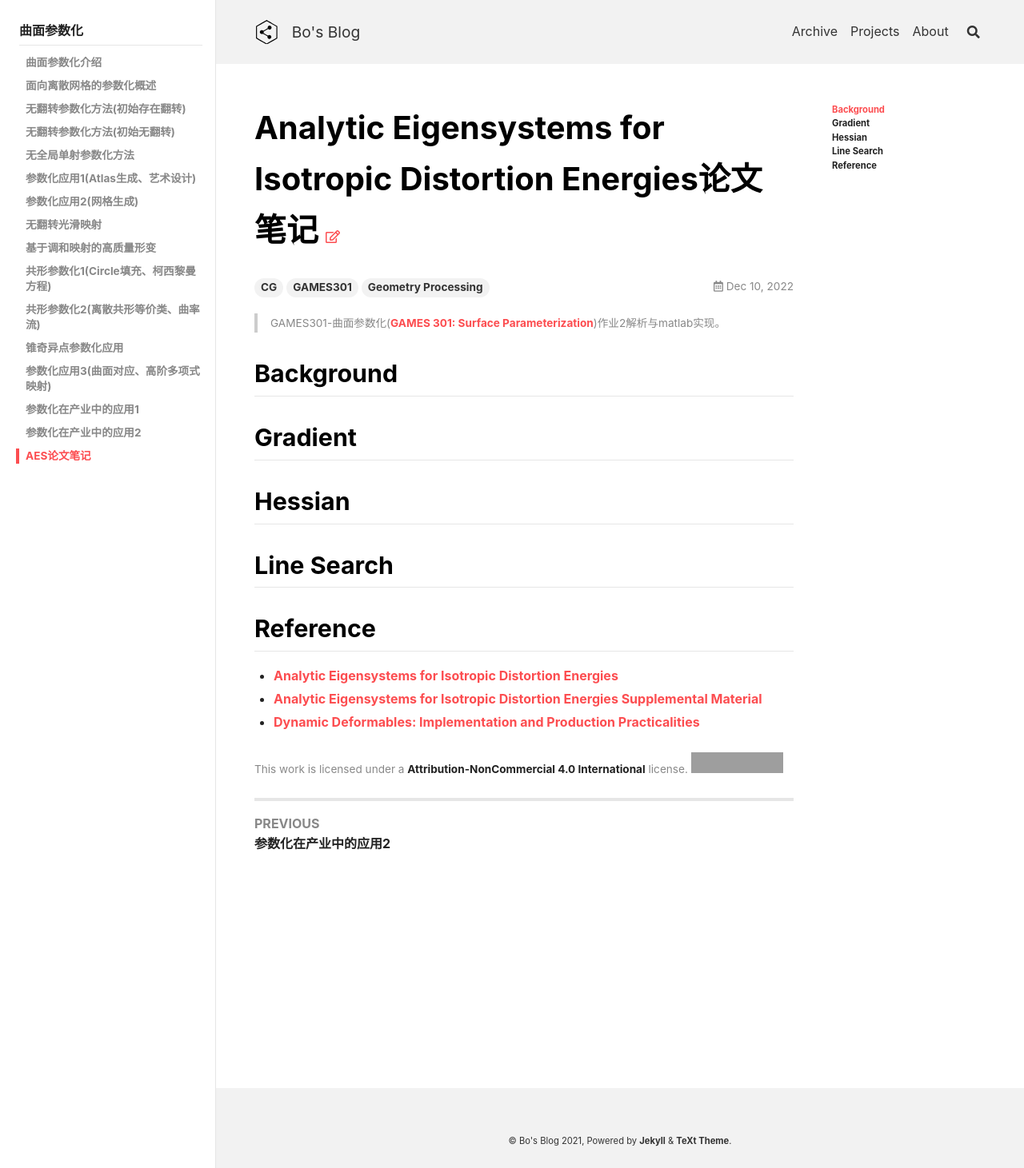
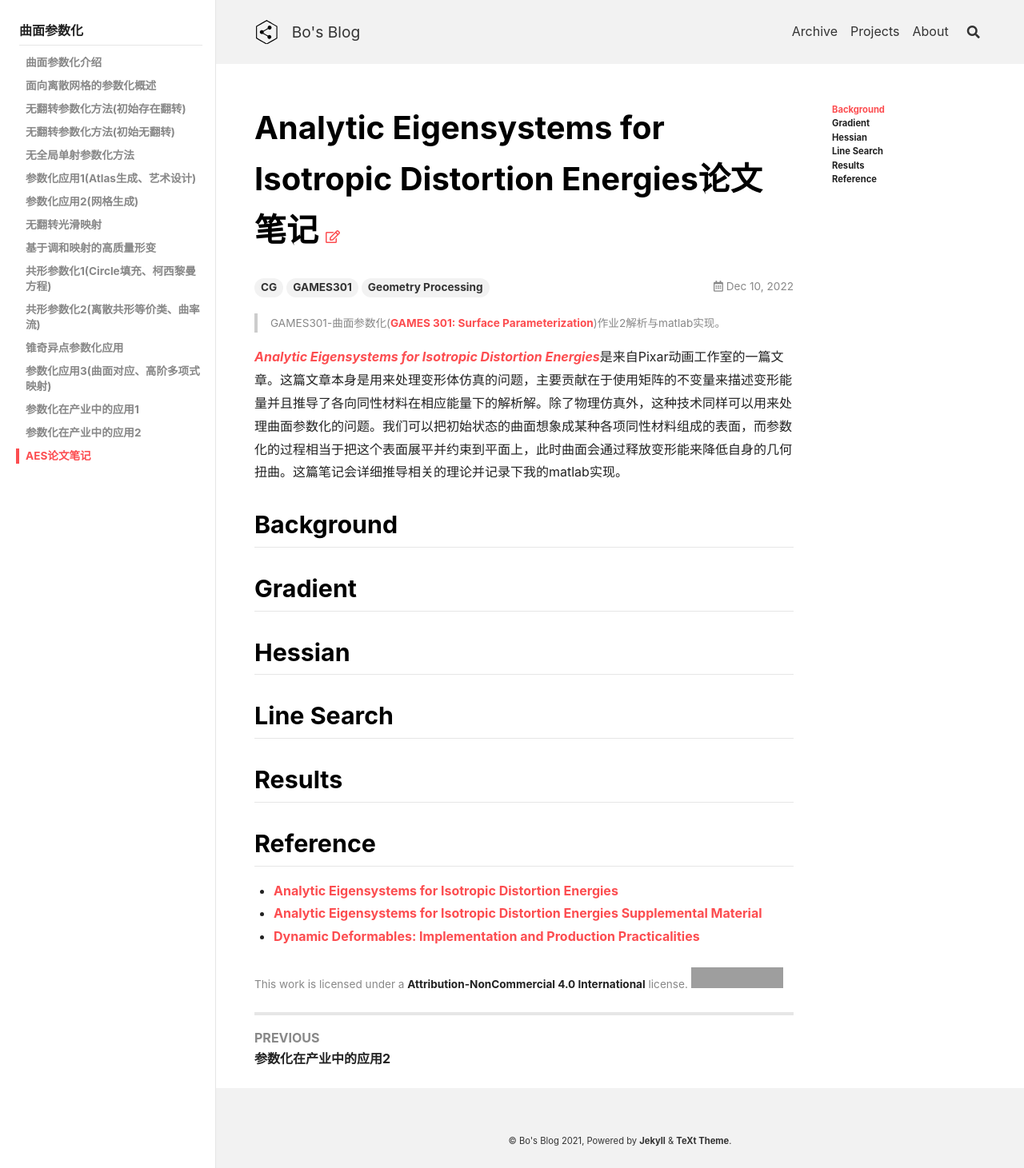
Before and after one commit to peng00bo00/peng00bo00_previous_blog, a Jekyll site: the page built from _posts/2022-12-10-GAMES301-AES.md, in a window 1280 px wide. Shown: the whole page at 80% size. Built offline with Jekyll 4.4.1, drawn with Linux system fonts in a browser that asks for light colours; nearby versions of some CDN libraries; grey boxes are pictures that could not be loaded.

Commit message:
Update 2022-12-10-GAMES301-AES.md

```diff
--- a/_posts/2022-12-10-GAMES301-AES.md
+++ b/_posts/2022-12-10-GAMES301-AES.md
@@ -12,6 +12,8 @@ sidebar:
 > GAMES301-曲面参数化([GAMES 301: Surface Parameterization](http://staff.ustc.edu.cn/~renjiec/GAMES301/index.html))作业2解析与matlab实现。
 <!--more-->
 
+[*Analytic Eigensystems for Isotropic Distortion Energies*](http://www.tkim.graphics/EIGENSYSTEMS/AnalyticEigensystems.pdf)是来自Pixar动画工作室的一篇文章。这篇文章本身是用来处理变形体仿真的问题，主要贡献在于使用矩阵的不变量来描述变形能量并且推导了各向同性材料在相应能量下的解析解。除了物理仿真外，这种技术同样可以用来处理曲面参数化的问题。我们可以把初始状态的曲面想象成某种各项同性材料组成的表面，而参数化的过程相当于把这个表面展平并约束到平面上，此时曲面会通过释放变形能来降低自身的几何扭曲。这篇笔记会详细推导相关的理论并记录下我的matlab实现。
+
 ## Background
 
 ## Gradient
@@ -20,6 +22,8 @@ sidebar:
 
 ## Line Search
 
+## Results
+
 ## Reference
 
 - [Analytic Eigensystems for Isotropic Distortion Energies](http://www.tkim.graphics/EIGENSYSTEMS/AnalyticEigensystems.pdf)
```
